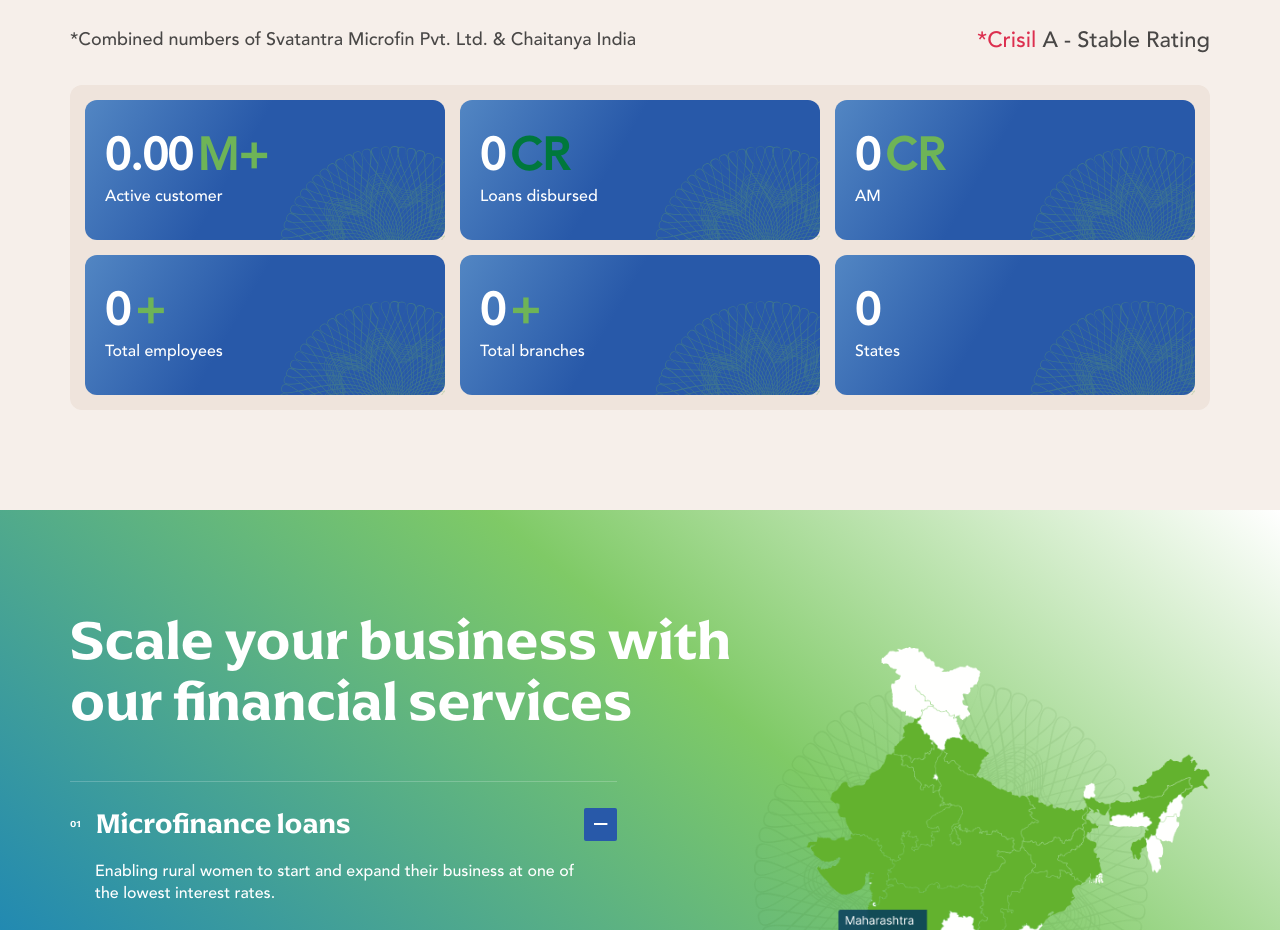
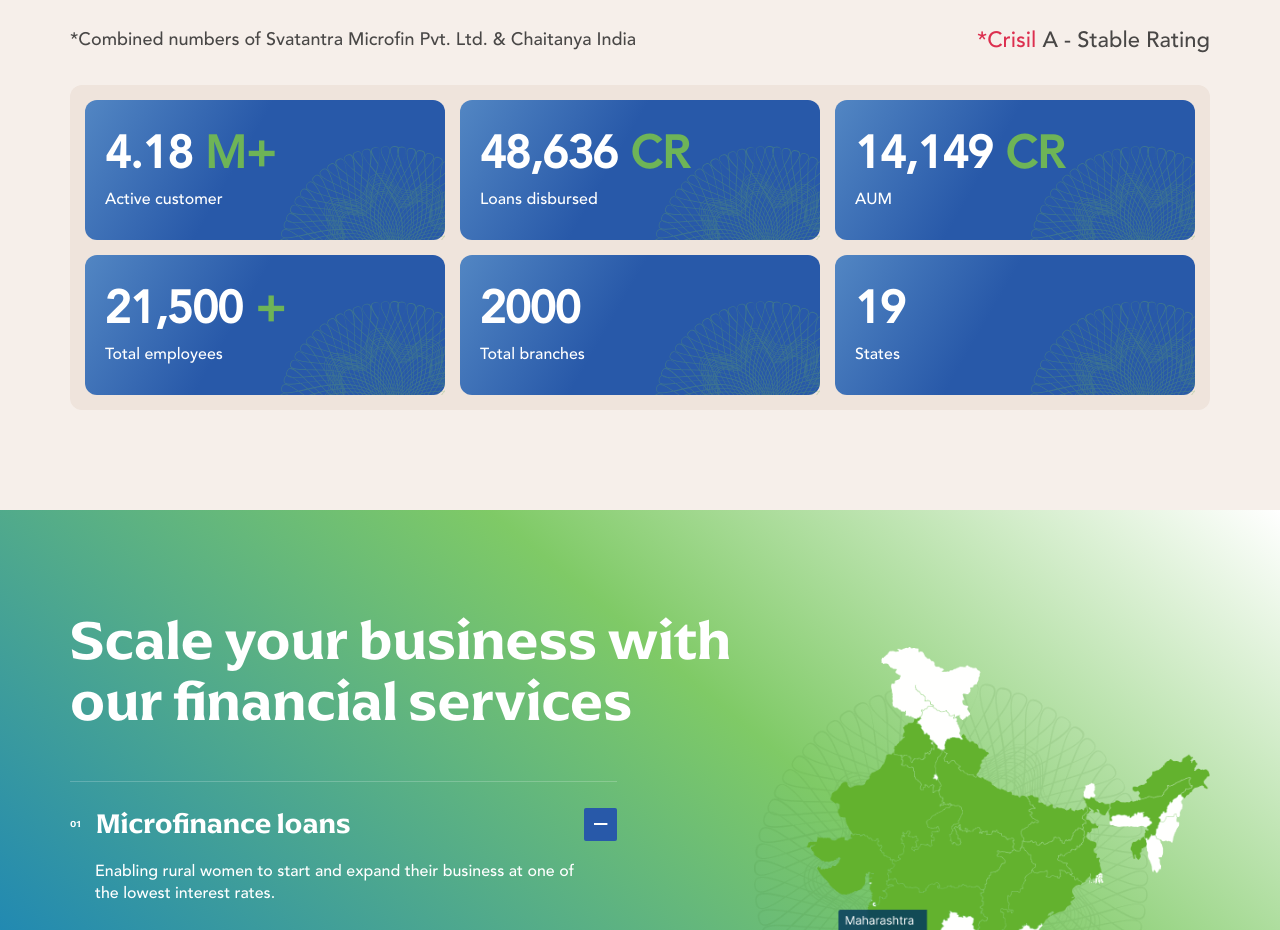
Before and after one commit to mohit00/svatantra_live_Ui, a Next.js app: page / in a window 1280 px wide. Shown: the part 1462-2392 px from the top of the page. Built offline with nearby package versions, Linux system fonts and the light colour scheme.

Commit message:
counter change

```diff
--- a/src/sections/Economic.js
+++ b/src/sections/Economic.js
@@ -41,7 +41,7 @@ export default function Economic() {
 					<div className={`${styles.counter} `}>
 						<div className={`${styles.box} f_r_a_center`}>
 							<div className={`${styles.count}`}>
-								<CountUp
+								{/* <CountUp
 									start={0}
 									end={4.18}
 									duration={5}
@@ -67,7 +67,14 @@ export default function Economic() {
 											</div>
 										</>
 									)}
-								</CountUp>
+								</CountUp> */}
+								<div className={`${styles.counterInfo}`}>
+									<h4 className="text_xxl">
+										4.18 <span>M+</span>
+									</h4>
+									<h5 className="text_xs">Active customer</h5>
+								</div>
+
 								<img
 									src={counterImg.src}
 									className={`${styles.counterImg} hidden_xs`}
@@ -77,7 +84,7 @@ export default function Economic() {
 						</div>
 						<div className={`${styles.box} f_r_a_center`}>
 							<div className={`${styles.count}`}>
-								<CountUp
+								{/* <CountUp
 									start={0}
 									end={48636}
 									duration={5}
@@ -103,11 +110,13 @@ export default function Economic() {
 											</div>
 										</>
 									)}
-								</CountUp>
-								{/* <h4 className="text_xxl">
+								</CountUp> */}
+								<div className={`${styles.counterInfo}`}>
+									<h4 className="text_xxl">
 										48,636 <span>CR</span>
 									</h4>
-								<h5 className="text_xs">Loans disbursed</h5> */}
+									<h5 className="text_xs">Loans disbursed</h5>
+								</div>
 								<img
 									src={counterImg.src}
 									className={`${styles.counterImg} hidden_xs`}
@@ -117,7 +126,7 @@ export default function Economic() {
 						</div>
 						<div className={`${styles.box} f_r_a_center`}>
 							<div className={`${styles.count}`}>
-								<CountUp
+								{/* <CountUp
 									start={0}
 									end={14149}
 									duration={5}
@@ -143,11 +152,13 @@ export default function Economic() {
 											</div>
 										</>
 									)}
-								</CountUp>
-								{/* <h4 className="text_xxl">
+								</CountUp> */}
+								<div className={`${styles.counterInfo}`}>
+									<h4 className="text_xxl">
 										14,149 <span>CR</span>
 									</h4>
-								<h5 className="text_xs">AUM</h5> */}
+									<h5 className="text_xs">AUM</h5>
+								</div>
 								<img
 									src={counterImg.src}
 									className={`${styles.counterImg} hidden_xs`}
@@ -157,7 +168,7 @@ export default function Economic() {
 						</div>
 						<div className={`${styles.box} f_r_a_center`}>
 							<div className={`${styles.count}`}>
-								<CountUp
+								{/* <CountUp
 									start={0}
 									end={21500}
 									duration={5}
@@ -183,11 +194,13 @@ export default function Economic() {
 											</div>
 										</>
 									)}
-								</CountUp>
-								{/* <h4 className="text_xxl">
+								</CountUp> */}
+								<div className={`${styles.counterInfo}`}>
+									<h4 className="text_xxl">
 										21,500 <span>+</span>
 									</h4>
-								<h5 className="text_xs">Total employees</h5> */}
+									<h5 className="text_xs">Total employees</h5>
+								</div>
 								<img
 									src={counterImg.src}
 									className={`${styles.counterImg} hidden_xs`}
@@ -197,7 +210,7 @@ export default function Economic() {
 						</div>
 						<div className={`${styles.box} f_r_a_center`}>
 							<div className={`${styles.count}`}>
-								<CountUp
+								{/* <CountUp
 									start={0}
 									end={2000}
 									duration={5}
@@ -223,9 +236,11 @@ export default function Economic() {
 											</div>
 										</>
 									)}
-								</CountUp>
-								{/* <h4 className="text_xxl">2000</h4>
-								<h5 className="text_xs">Total branches</h5> */}
+								</CountUp> */}
+								<div className={`${styles.counterInfo}`}>
+									<h4 className="text_xxl">2000</h4>
+									<h5 className="text_xs">Total branches</h5>
+								</div>
 								<img
 									src={counterImg.src}
 									className={`${styles.counterImg} hidden_xs`}
@@ -235,7 +250,7 @@ export default function Economic() {
 						</div>
 						<div className={`${styles.box} f_r_a_center`}>
 							<div className={`${styles.count}`}>
-								<CountUp
+								{/* <CountUp
 									start={0}
 									end={19}
 									duration={5}
@@ -254,16 +269,17 @@ export default function Economic() {
 													<h4 className="text_xxl" ref={countUpRef}>
 														19
 													</h4>
-													{/* <span className="color_primary text_xxl">+</span> */}
 												</div>
 
 												<h5 className="text_xs">States</h5>
 											</div>
 										</>
 									)}
-								</CountUp>
-								{/* <h4 className="text_xxl">19</h4>
-								<h5 className="text_xs">States</h5> */}
+								</CountUp> */}
+								<div className={`${styles.counterInfo}`}>
+									<h4 className="text_xxl">19</h4>
+									<h5 className="text_xs">States</h5>
+								</div>
 								<img
 									src={counterImg.src}
 									className={`${styles.counterImg} hidden_xs`}
--- a/src/styles/sections/Economic.module.scss
+++ b/src/styles/sections/Economic.module.scss
@@ -67,6 +67,8 @@
 					.counterInfo {
 						display: flex;
 						align-items: center;
+						flex-direction: column;
+						align-items: start;
 						gap: 5px;
 
 						@media (max-width: 991px) {
```
Lines whose indentation alone changed are shown as unchanged.
